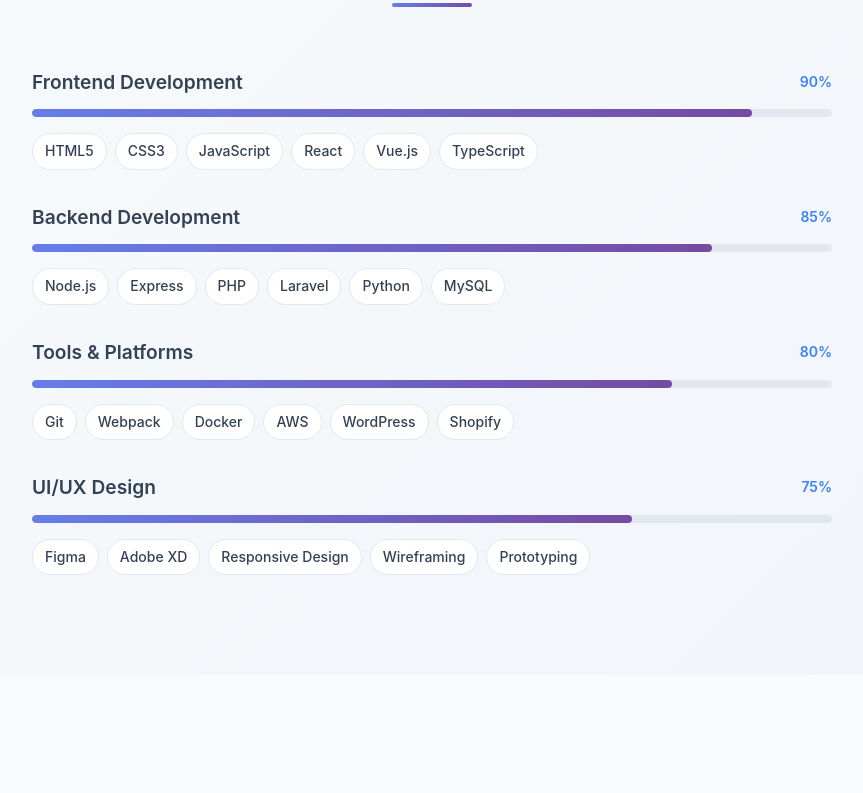
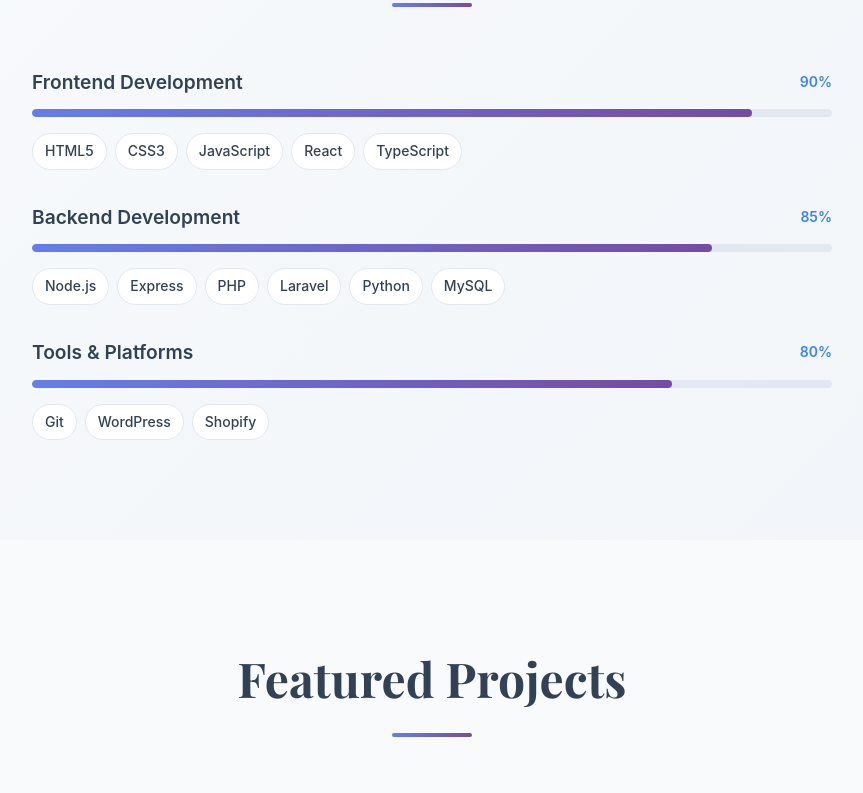
Before and after one commit to jshortiz/jshortiz.github.io, a React (Create React App) app: page / in a window 1280 px wide. Shown: the part 1960-2753 px from the top of the page, without its empty margins (208-1071 px from the left). Built offline with nearby package versions, Linux system fonts and the light colour scheme.

Commit message:
update portfolio

```diff
--- a/src/App.js
+++ b/src/App.js
@@ -315,7 +315,7 @@ const App = () => {
     skills: [
       {
         category: 'Frontend Development',
-        items: ['HTML5', 'CSS3', 'JavaScript', 'React', 'Vue.js', 'TypeScript'],
+        items: ['HTML5', 'CSS3', 'JavaScript', 'React','TypeScript'],
         level: 90
       },
       {
@@ -325,14 +325,10 @@ const App = () => {
       },
       {
         category: 'Tools & Platforms',
-        items: ['Git', 'Webpack', 'Docker', 'AWS', 'WordPress', 'Shopify'],
+        items: ['Git','WordPress', 'Shopify'],
         level: 80
       },
-      {
-        category: 'UI/UX Design',
-        items: ['Figma', 'Adobe XD', 'Responsive Design', 'Wireframing', 'Prototyping'],
-        level: 75
-      },
+
     ],
     experience: [
       {
```
